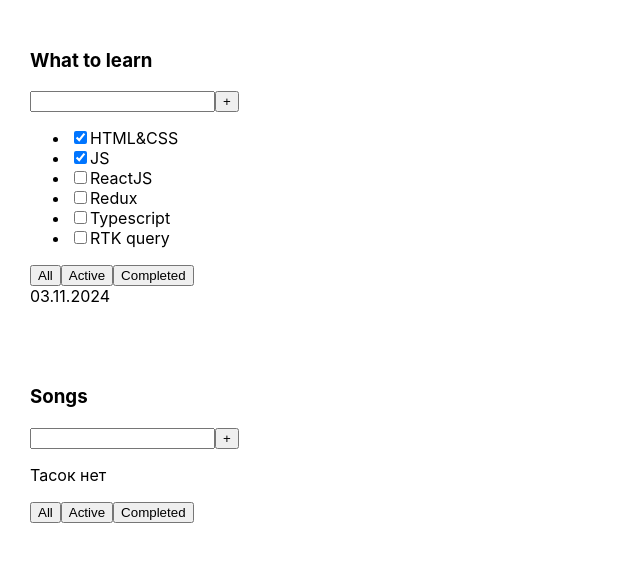
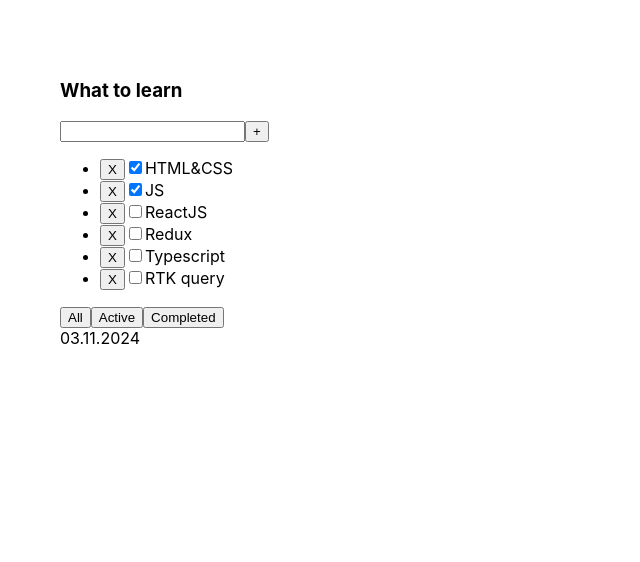
Before and after one commit to Mikhail8815/To-do-List, a React (Create React App) app: page / in a window 1280 px wide. Shown: the top 562 px of the page, without its empty margins (0-640 px from the left). Built offline with nearby package versions, Linux system fonts and the light colour scheme.

Commit message:
sp_01_week_3(addTask)

```diff
--- a/src/App.tsx
+++ b/src/App.tsx
@@ -1,30 +1,64 @@
 import React from 'react';
 import './App.css';
 import {Todolist} from "./components/Todolist";
+import {v1} from "uuid";
+
+export type FilterValuesType = 'all' | 'completed' | 'active'
 
 export type TaskType = {
-    id: number;
+    id: string;
     title: string;
     isDone: boolean;
 }
 
+
 function App() {
-    const tasks1: Array<TaskType> = [
-        { id: 1, title: 'HTML&CSS', isDone: true },
-        { id: 2, title: 'JS', isDone: true },
-        { id: 3, title: 'ReactJS', isDone: false },
-        { id: 4, title: 'Redux', isDone: false },
-        { id: 5, title: 'Typescript', isDone: false },
-        { id: 6, title: 'RTK query', isDone: false }
-    ]
-    const tasks2: Array<TaskType> = [
 
-    ]
+    const [tasks, setTasks] = React.useState<TaskType[]>(
+        [
+            {id: v1(), title: 'HTML&CSS', isDone: true},
+            {id: v1(), title: 'JS', isDone: true},
+            {id: v1(), title: 'ReactJS', isDone: false},
+            {id: v1(), title: 'Redux', isDone: false},
+            {id: v1(), title: 'Typescript', isDone: false},
+            {id: v1(), title: 'RTK query', isDone: false}
+        ]
+    );
+
+    const [filter, setFilter] = React.useState<FilterValuesType>('all')
+
+    let tasksForTodoList = tasks;
+
+    if (filter === 'active') {
+        tasksForTodoList = tasks.filter((task: TaskType) => task.isDone === false)
+    }
+    if (filter === 'completed') {
+        tasksForTodoList = tasks.filter((task: TaskType) => task.isDone === true)
+    }
+    const changeFilter = (filter: FilterValuesType) => {
+        setFilter(filter)
+    }
+
+
+    const removeTask = (taskId: string) => {
+        const filteredTasks = tasks.filter((task: TaskType) => task.id != taskId)
+        setTasks(filteredTasks)
+    }
+
+    const addTask = (title: string) => {
+        let newTask: TaskType = {id: v1(), title: title, isDone: false}
+        setTasks([newTask, ...tasks])
+    }
+
     return (
-        <>
-            <Todolist title={"What to learn"} tasks={tasks1} date={"03.11.2024"}/>
-            <Todolist title={"Songs"} tasks={tasks2}/>
-        </>
+        <div className="App">
+            <Todolist title={"What to learn"}
+                      tasks={tasksForTodoList}
+                      date={"03.11.2024"}
+                      removeTask={removeTask}
+                      changeFilter={changeFilter}
+                      addTask={addTask}/>
+        </div>
     )
 }
 
--- a/src/components/Button.tsx
+++ b/src/components/Button.tsx
@@ -1,9 +1,10 @@
 import React from 'react';
 
 type ButtonPropsType = {
-    title: string
+    title: string,
+    onClick?: () => void,
 }
 
-export const Button = ({ title }: ButtonPropsType) => {
-    return <button>{title}</button>
+export const Button = ({ title, onClick }: ButtonPropsType) => {
+    return <button onClick={onClick}>{title}</button>
 }
--- /dev/null
+++ b/src/components/Task.tsx
@@ -0,0 +1,22 @@
+// @flow
+import * as React from 'react';
+import {Button} from "./Button";
+
+type TaskType = {
+    id: string,
+    title: string;
+    isDone: boolean;
+    removeTaskHandler: ()=>void
+};
+
+export const Task = ({id, title, isDone, removeTaskHandler}: TaskType) => {
+    return (
+        <li key={id}>
+            <Button title={'X'} onClick={removeTaskHandler}/>
+            <input type="checkbox" checked={isDone}/>
+            <span>{title}</span>
+            {/*<button onClick={()=>removeTask(id)}>X</button>*/}
+        </li>
+
+    )
+}
--- a/src/components/Todolist.tsx
+++ b/src/components/Todolist.tsx
@@ -1,40 +1,72 @@
-import React from 'react';
-import {TaskType} from "../App";
+import React, {ChangeEvent, KeyboardEvent, useRef, useState} from 'react';
 import {Button} from "./Button";
+import {Task} from "./Task";
+import {FilterValuesType, TaskType} from "../App";
 
 type PropsType = {
     title: string,
     tasks: TaskType[],
-    date?: string
+    date?: string,
+    removeTask: (taskId: string) => void,
+    changeFilter: (filter: FilterValuesType) => void
+    addTask: (title: string) => void,
 }
 
-export const Todolist = ({title, tasks, date}: PropsType) => {
+
+export const Todolist = ({title, tasks, date, removeTask, changeFilter, addTask}: PropsType) => {
+    // const inputRef = useRef<HTMLInputElement>(null)
+
+    const [taskTitle, setTaskTitle] = useState('')
+
+    const mappedTasks = tasks.map((task: TaskType) => {
+        const removeTaskHandler = () => {
+            removeTask(task.id)
+        }
+        return <Task id={task.id} title={task.title} isDone={task.isDone} removeTaskHandler={removeTaskHandler}/>
+    })
+
+    const addTaskHandler = () => {
+        addTask(taskTitle);
+        setTaskTitle('')
+    }
+
+    const changeTaskTitleHandler =(event: ChangeEvent<HTMLInputElement>) => {
+        setTaskTitle(event.target.value)
+    }
+
+    const addTaskOnKeyUpHandler = (event: KeyboardEvent<HTMLInputElement>) => {
+        if (event.key === 'Enter') {
+            addTaskHandler()
+        }
+    }
+    const changeFilterTasksHandler = (filter: FilterValuesType) => {
+        changeFilter(filter)
+    }
+
     return (
         <div className="App">
             <div>
                 <h3>{title}</h3>
                 <div>
-                    <input/>
-                    <Button title={'+'} />
+                    <input value={taskTitle}
+                           onChange={changeTaskTitleHandler}
+                           onKeyUp={addTaskOnKeyUpHandler}/>
+                    <Button onClick={addTaskHandler} title={'+'}/>
                 </div>
                 {tasks.length === 0 ? (
                     <p>Тасок нет</p>
                 ) : (
                     <ul>
-                        {tasks.map((task) => {
-
-                            return <li key={task.id}><input type="checkbox" checked={task.isDone}/>
-                                <span>{task.title}</span></li>
-                        })}
+                        {mappedTasks}
                     </ul>
                 )}
                 <div>
-                    <Button title={"All"}/>
-                    <Button title={"Active"}/>
-                    <Button title={"Completed"}/>
+                    <Button title={"All"} onClick={() => changeFilterTasksHandler('all')}/>
+                    <Button title={"Active"} onClick={() => changeFilterTasksHandler('active')}/>
+                    <Button title={"Completed"} onClick={() => changeFilterTasksHandler('completed')}/>
                 </div>
                 <div>
-                {date}
+                    {date}
                 </div>
             </div>
         </div>
```
Also changed, not shown: package.json (+8 -2 lines), 1 other file (tests, documents, lock files or other folders).
